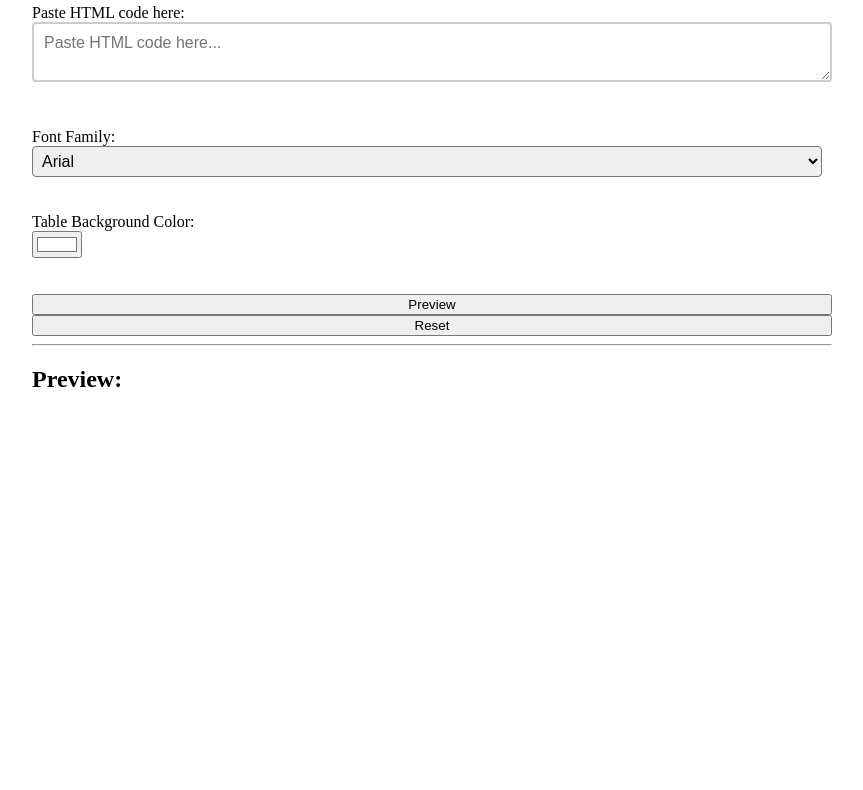
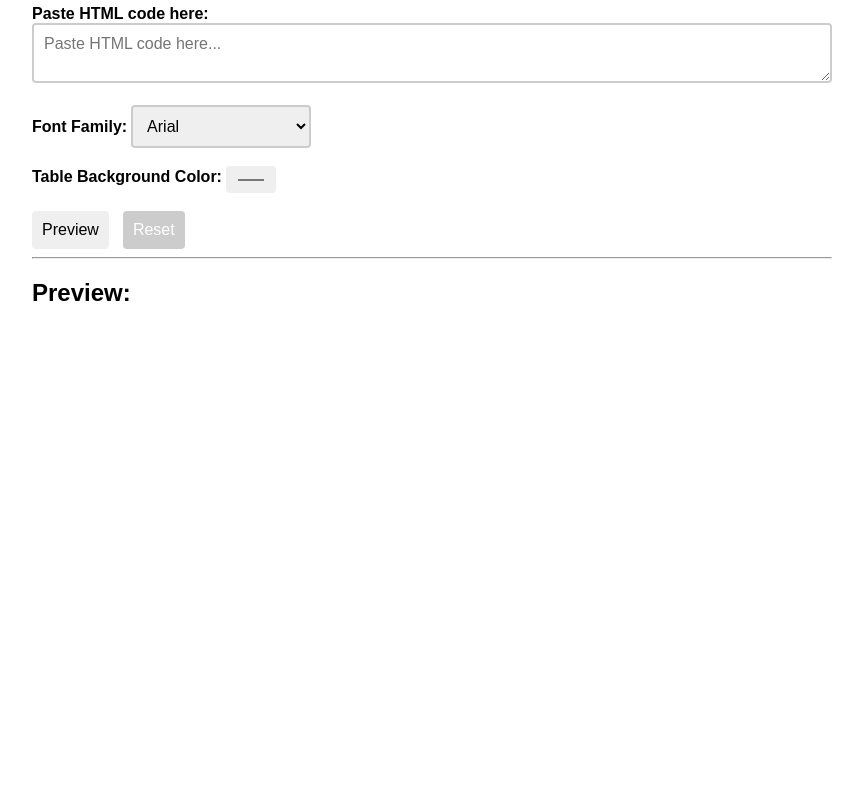
Before and after one commit to SERVITRAITOR/SERVITRAITOR, a plain HTML site: page index.html in a window 1280 px wide. Shown: the part 91-881 px from the top of the page, without its empty margins (208-1071 px from the left). After the commit the page ends 800 px from the top, so only its background shows below. Drawn offline with Linux system fonts and the light colour scheme.

Commit message:
Update style.css

```diff
--- a/style.css
+++ b/style.css
@@ -4,12 +4,16 @@
   padding: 20px;
 }
 
-form {
-  display: flex;
-  flex-direction: column;
+h2 {
+  font-family: Arial, sans-serif;
 }
 
-textarea {
+form label {
+  font-family: Arial, sans-serif;
+  font-weight: bold;
+}
+
+form textarea {
   font-family: Arial, sans-serif;
   font-size: 16px;
   padding: 10px;
@@ -17,40 +21,47 @@ textarea {
   box-sizing: border-box;
   border: 2px solid #ccc;
   border-radius: 4px;
-  resize: vertical;
-  margin-bottom: 10px;
 }
 
-label {
-  margin-right: 10px;
-}
-
-select {
+form select {
   font-family: Arial, sans-serif;
   font-size: 16px;
-  padding: 5px;
-  margin-right: 10px;
+  padding: 10px;
+  border: 2px solid #ccc;
   border-radius: 4px;
 }
 
-#bg-color-picker {
-  margin-right: 10px;
+form input[type=color] {
+  padding: 10px;
+  border: none;
+  border-radius: 4px;
 }
 
-#preview-btn {
+button {
   font-family: Arial, sans-serif;
   font-size: 16px;
-  padding: 5px 10px;
+  padding: 10px;
+  border: none;
   border-radius: 4px;
-  background-color: #4CAF50;
-  color: white;
-  border: none;
   cursor: pointer;
 }
 
+button[type=reset] {
+  background-color: #ccc;
+  color: #fff;
+  margin-left: 10px;
+}
+
 #preview {
-  width: 100%;
-  height: 500px;
-  border: none;
-  margin-top: 10px;
+  margin-top: 20px;
+  border-collapse: collapse;
 }
+
+#preview td {
+  padding: 10px;
+  border: 1px solid #000;
+}
+
+#preview td:hover {
+  background-color: #ddd;
+}
```
